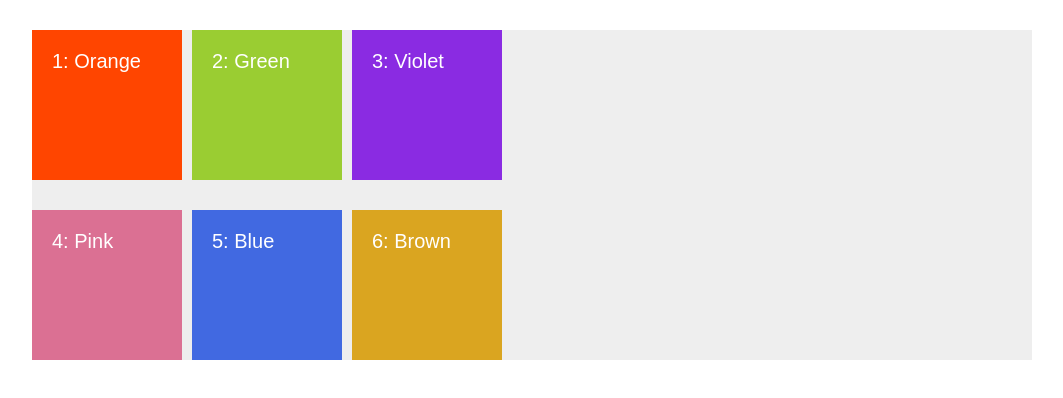
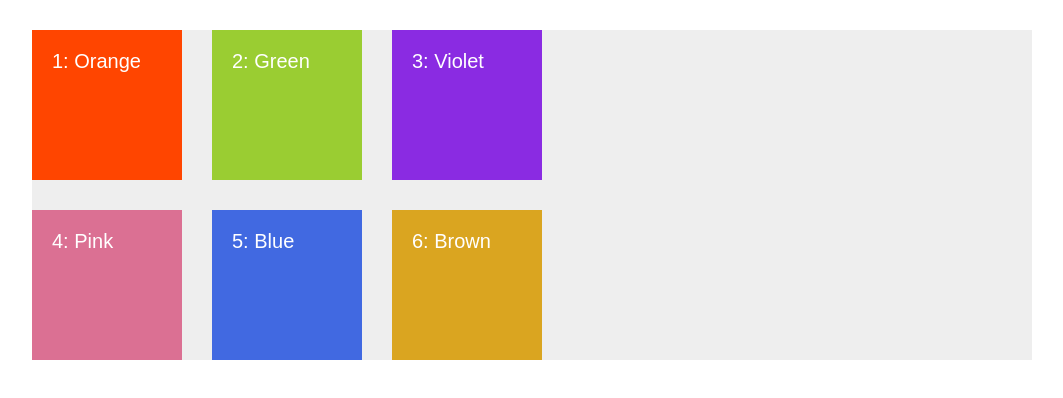
Before and after one commit to wilfred05777/css-concepts-and-ideas, a website: page grid-learning-by-jonas/index.html in a window 1280 px wide. Shown: the whole page, without its empty margins (108-1171 px from the left). Drawn offline with Linux system fonts and the light colour scheme.

Commit message:
92. Creating Our First Grid

```diff
--- a/grid-learning-by-jonas/package.json
+++ b/grid-learning-by-jonas/package.json
@@ -5,7 +5,7 @@
   },
   "scripts": {
     "start": "nodemon npx node-sass scss/styles.scss css/styles.css",
-    "dev": "nodemon -watch --update ./sass -x \"node-sass ./sass -o ./css --output-style\" ",
+    "dev": "nodemon -watch --update ./sass -x \"node-sass ./sass -o ./css --output-style compressed\" ",
     "dev2": "nodemon -w src/sass -x \"node-sass src/sass -o public/css --output-style compressed\""
   }
 }
--- a/grid-learning-by-jonas/sass/styles.scss
+++ b/grid-learning-by-jonas/sass/styles.scss
@@ -12,8 +12,10 @@
   grid-template-rows: 150px 150px;
   grid-template-columns: 150px 150px 150px;
 
-  grid-row-gap: 30px;
-  grid-column-gap: 10px;
+  // grid-row-gap: 30px;
+  // grid-column-gap: 30px;
+  grid-gap: 30px;
+
   .item{
     padding: 20px;
     font-size: 20px;
```
Also changed, not shown: grid-learning-by-jonas/css/styles.css.
